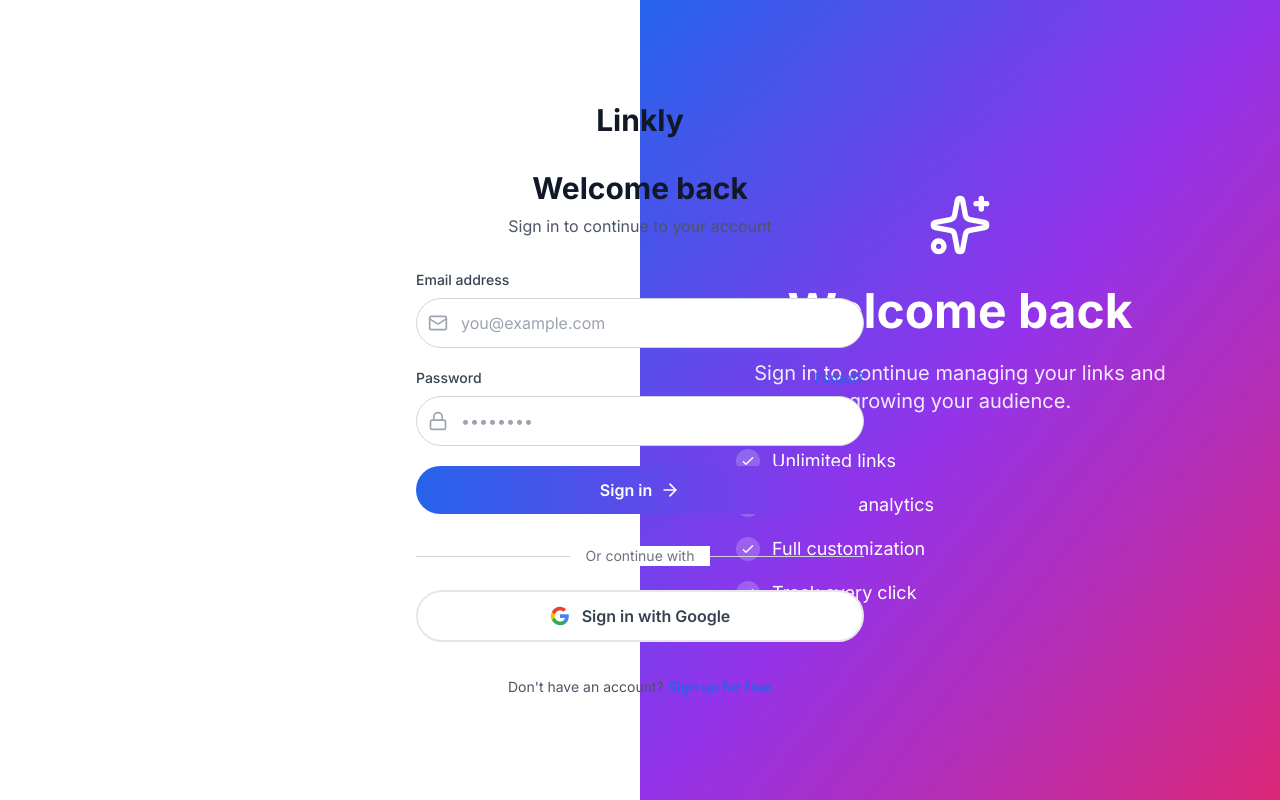
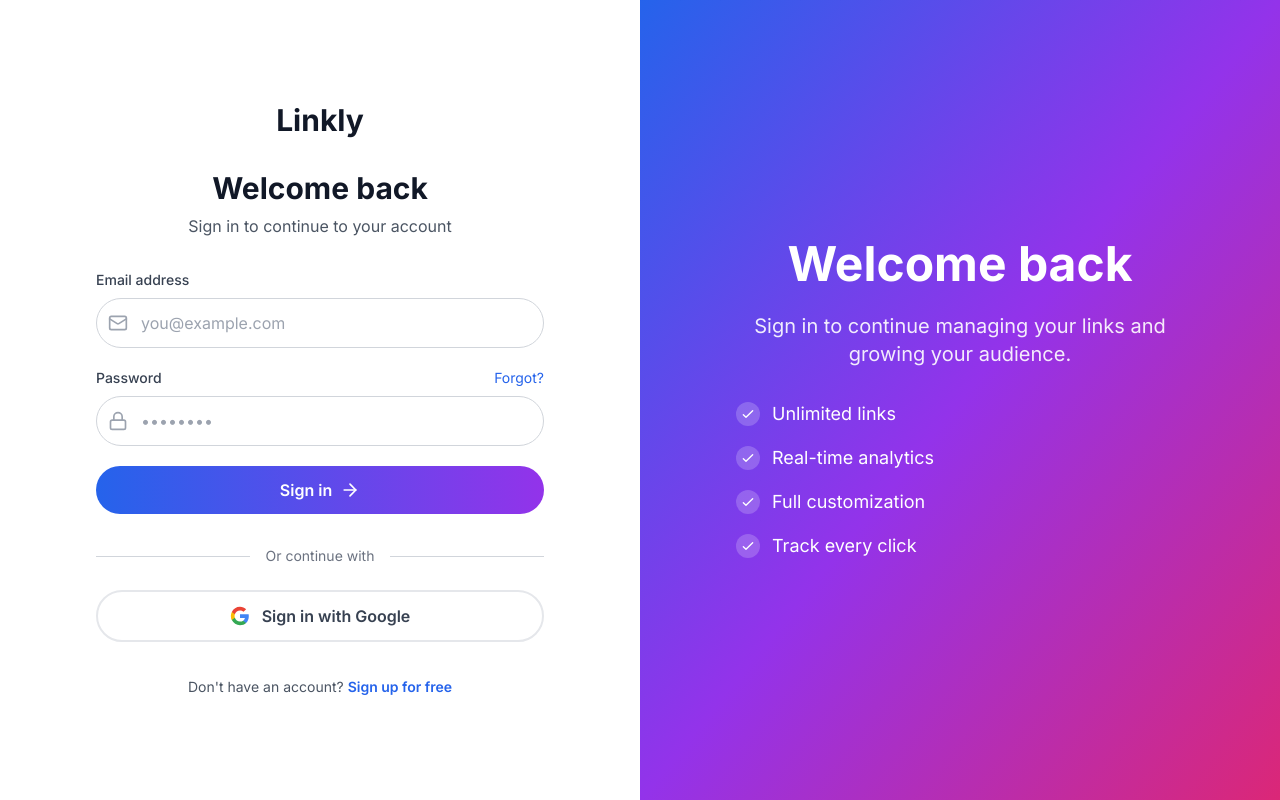
Before and after one commit to i3mr01/new-linktree2, a Next.js app: page /login in a window 1280 px wide. Built offline with nearby package versions, Linux system fonts and the light colour scheme; no server answers.

Commit message:
Fix login page layout overlap and remove Sparkles icon

```diff
--- a/app/login/page.tsx
+++ b/app/login/page.tsx
@@ -12,7 +12,7 @@ import {
   onAuthStateChanged,
 } from "firebase/auth";
 import { motion, AnimatePresence } from "framer-motion";
-import { ArrowRight, Mail, Lock, User, Sparkles } from "lucide-react";
+import { ArrowRight, Mail, Lock, User } from "lucide-react";
 
 // Type guard to check if error is a Firebase error
 function isFirebaseError(error: unknown): error is { code: string; message: string } {
@@ -108,7 +108,7 @@ function LoginPageContent() {
   };
 
   return (
-    <div className="min-h-screen flex relative overflow-hidden bg-white">
+    <div className="min-h-screen flex relative bg-white">
       {/* Animated Background Gradient */}
       <motion.div
         initial={false}
@@ -116,7 +116,7 @@ function LoginPageContent() {
           left: isSignUp ? '0%' : '50%',
         }}
         transition={{ duration: 0.8, ease: [0.76, 0, 0.24, 1] }}
-        className="absolute top-0 bottom-0 w-1/2 bg-gradient-to-br from-blue-600 via-purple-600 to-pink-600 hidden lg:block"
+        className="fixed top-0 bottom-0 w-1/2 bg-gradient-to-br from-blue-600 via-purple-600 to-pink-600 hidden lg:block z-0"
       >
         <div className="absolute inset-0 bg-grid-pattern opacity-10" />
 
@@ -130,15 +130,6 @@ function LoginPageContent() {
             className="relative z-10 h-full flex flex-col items-center justify-center p-12 text-white"
           >
             <div className="text-center max-w-md">
-              <motion.div
-                initial={{ scale: 0 }}
-                animate={{ scale: 1 }}
-                transition={{ duration: 0.5, delay: 0.4 }}
-                className="inline-block mb-6"
-              >
-                <Sparkles className="h-16 w-16" />
-              </motion.div>
-
               <h2 className="text-5xl font-bold mb-6">
                 {isSignUp ? 'Join Linkly today' : 'Welcome back'}
               </h2>
@@ -181,7 +172,7 @@ function LoginPageContent() {
           marginLeft: isSignUp ? '50%' : '0%',
         }}
         transition={{ duration: 0.8, ease: [0.76, 0, 0.24, 1] }}
-        className="flex-1 flex items-center justify-center px-4 sm:px-6 lg:px-8 relative z-20"
+        className="w-full lg:w-1/2 flex items-center justify-center px-4 sm:px-6 lg:px-8 relative z-10 bg-white min-h-screen"
       >
         <div className="w-full max-w-md">
           <div className="text-center mb-8">
```
